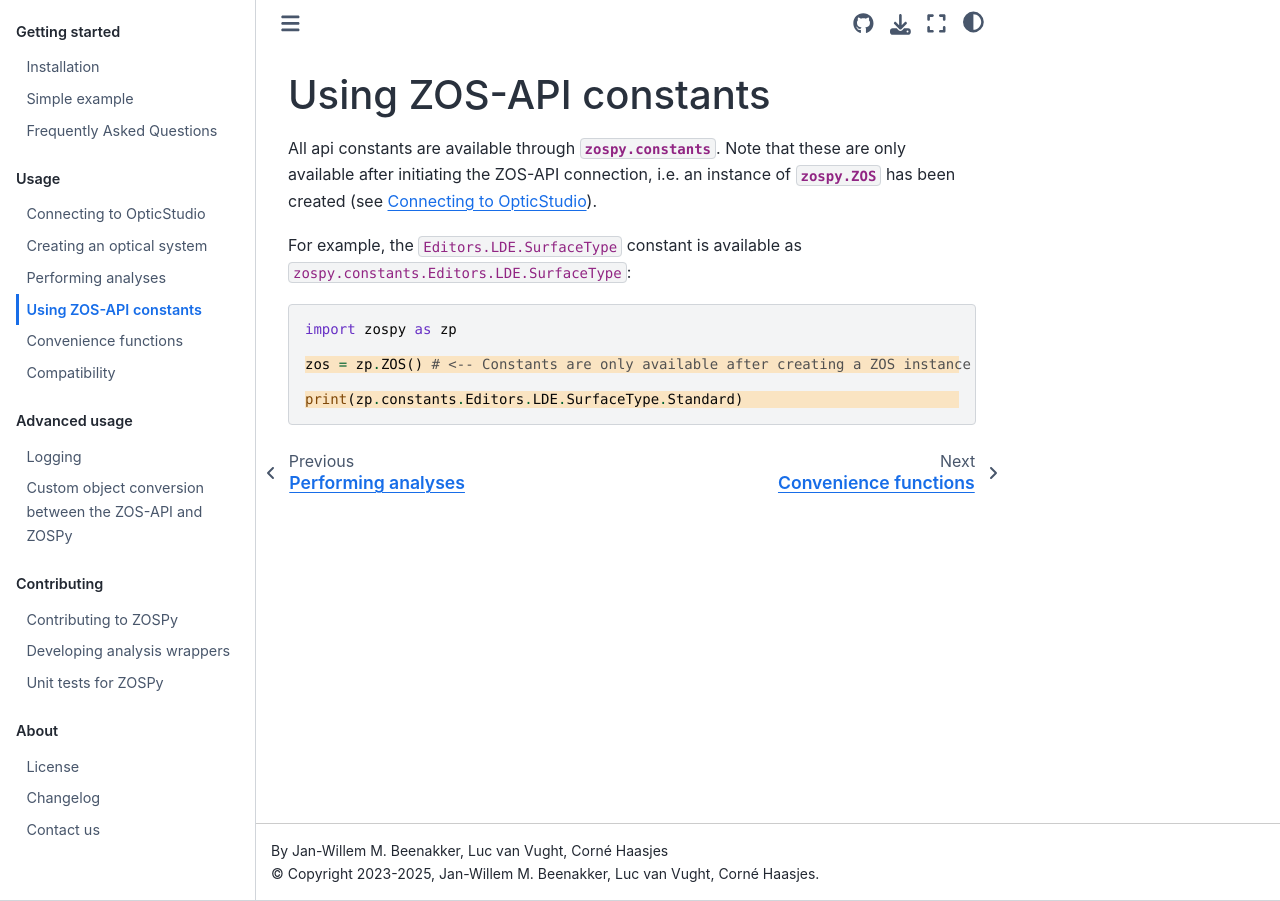
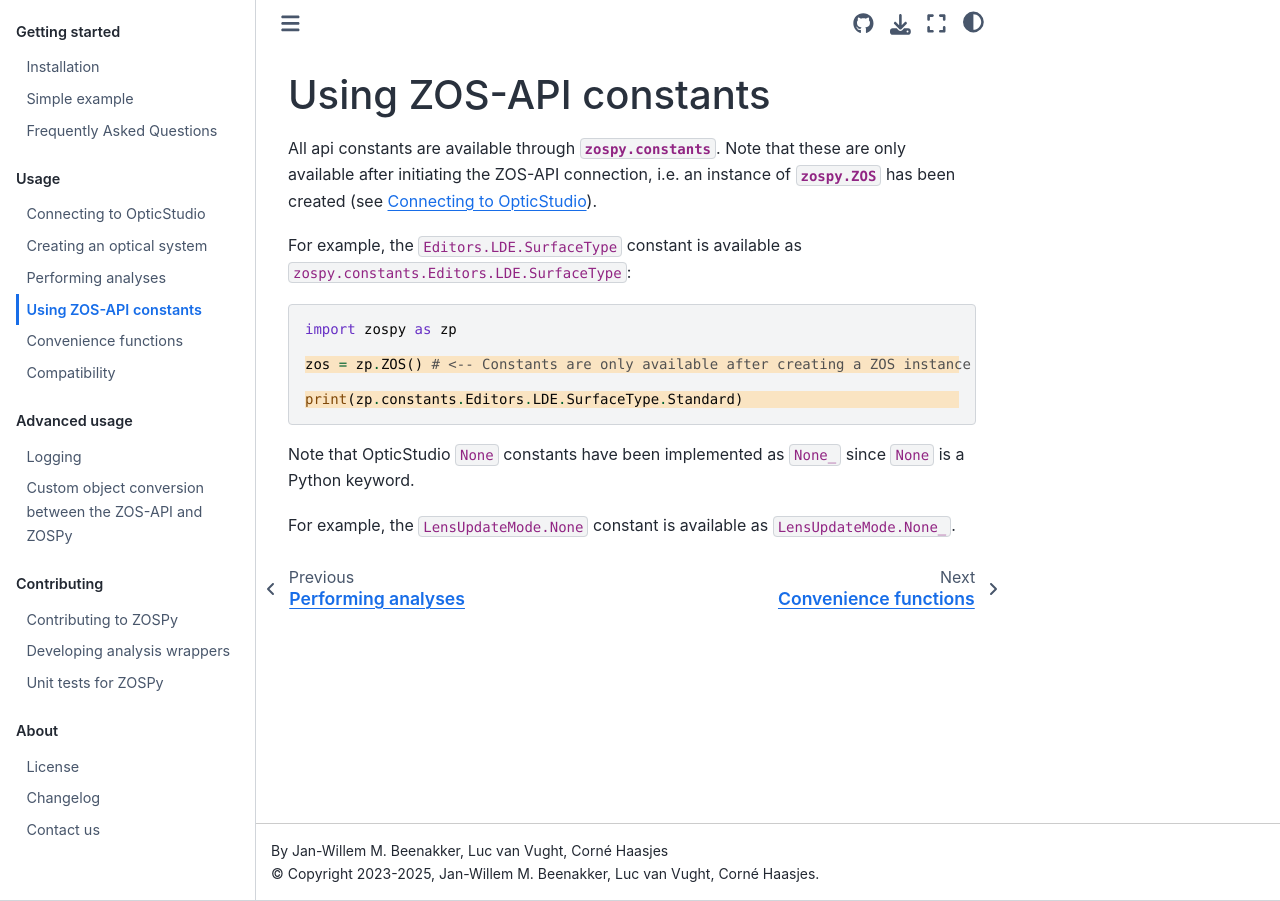
Before and after one commit to MREYE-LUMC/ZOSPy, a Sphinx documentation site: the page built from docs/usage/04_constants.md, in a window 1280 px wide. Built offline with Sphinx 7.4.7 and the Sphinx Book theme 1.1.4, drawn with Linux system fonts in a browser that asks for light colours; pages that are not in the unit, such as notebooks, are missing from menus.

Commit message:
Updated doc to specify that None constants are implemented as None_

````diff
--- a/docs/usage/04_constants.md
+++ b/docs/usage/04_constants.md
@@ -14,3 +14,7 @@ zos = zp.ZOS() # <-- Constants are only available after creating a ZOS instance
 
 print(zp.constants.Editors.LDE.SurfaceType.Standard)
 ```
+
+Note that OpticStudio `None` constants have been implemented as `None_` since `None` is a Python keyword.
+
+For example, the `LensUpdateMode.None` constant is available as `LensUpdateMode.None_`.
````
